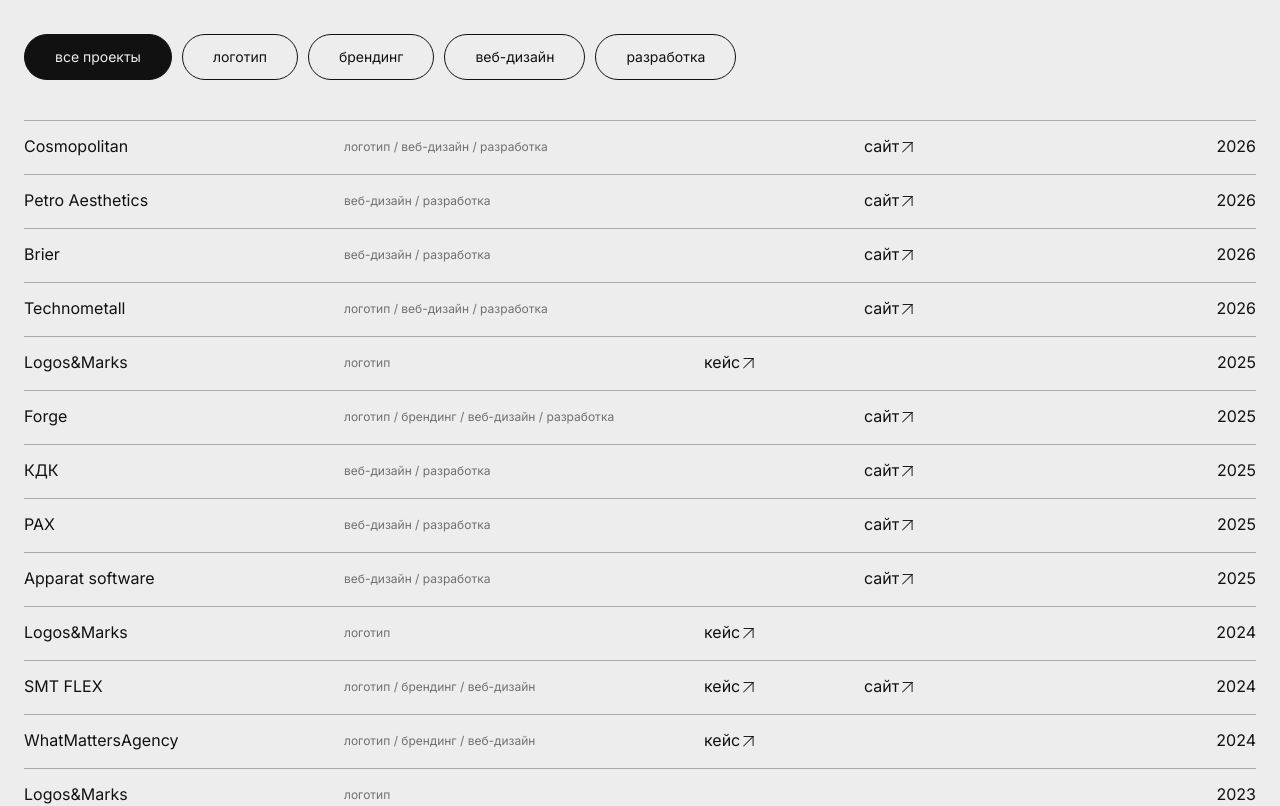
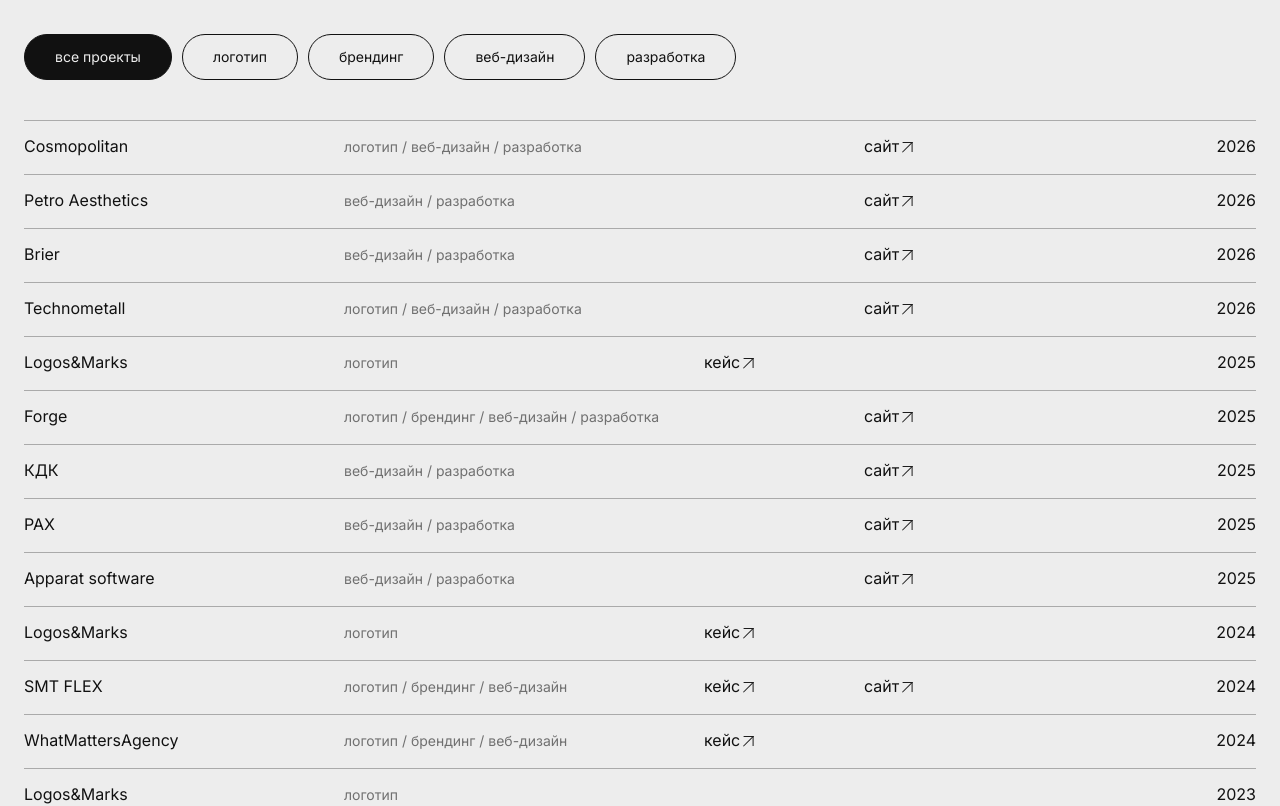
Before and after one commit to maxeliseyev/studio49, a Next.js app: page / in a window 1280 px wide. Shown: the part 1400-2206 px from the top of the page. Built offline with nearby package versions, Linux system fonts and the light colour scheme.

Commit message:
Update globals.css

```diff
--- a/app/globals.css
+++ b/app/globals.css
@@ -90,7 +90,7 @@
 }
 .project-row { display: grid; grid-template-columns: minmax(180px, 280px) minmax(320px, 1fr) 280px minmax(72px, 1fr); gap: 40px; align-items: center; min-height: 54px; margin: 0; border-bottom: 1px solid color-mix(in srgb, var(--foreground) 30%, transparent); font-size: clamp(16px, .94vw, 24px); line-height: 1.2; }
 .project-row p { margin: 0; }
-.project-services { color: #707070; font-size: 12px; line-height: 1.2;}
+.project-services { color: #707070; font-size: 14px; line-height: 1.2;}
 .project-actions { display: grid; grid-template-columns: repeat(2, 120px); column-gap: 40px; align-items: center; }
 .project-action { min-width: 0; }
 .project-arrow { display: inline-block; width: 11px; height: 11px; margin-left: 3px; vertical-align: -1px; }
```
